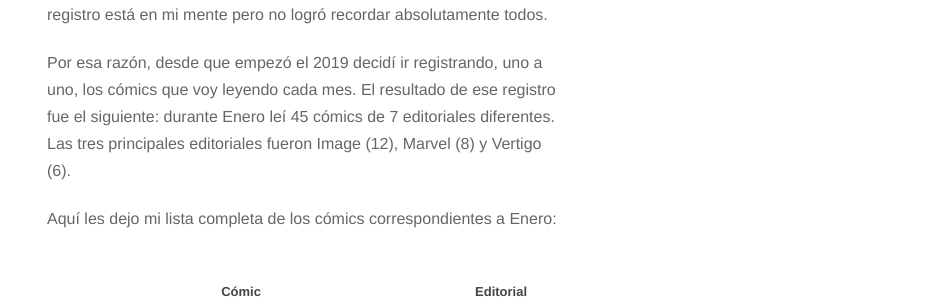
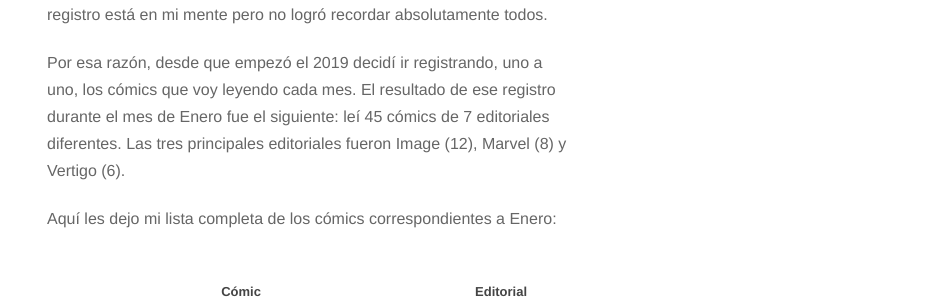
Before and after one commit to adrrian17/adrrian17.github.io, a Jekyll site: the page built from _posts/2019-02-01-entre-vinetas-enero-2019.markdown, in a window 1280 px wide. Shown: the part 381-681 px from the top of the page, without its empty margins (333-1280 px from the left). Built offline with Jekyll 4.4.1, drawn with Linux system fonts in a browser that asks for light colours; nearby versions of some CDN libraries; comment, search, counter and statistics services are not loaded.

Commit message:
Update 2019-02-01-entre-vinetas-enero-2019.markdown

```diff
--- a/_posts/2019-02-01-entre-vinetas-enero-2019.markdown
+++ b/_posts/2019-02-01-entre-vinetas-enero-2019.markdown
@@ -4,7 +4,7 @@ title: Entre Viñetas - Enero 2019
 
 En el 2018 leí muchísimos cómics, creo que más de los que he leído en los diez años que llevo coleccionándolos. Lo triste de esto es que no tengo un registro claro de cuántos y cuales fueron, en teoría dicho registro está en mi mente pero no logró recordar absolutamente todos.
 
-Por esa razón, desde que empezó el 2019 decidí ir registrando, uno a uno, los cómics que voy leyendo cada mes. El resultado de ese registro fue el siguiente: durante Enero leí 45 cómics de 7 editoriales diferentes. Las tres principales editoriales fueron Image (12), Marvel (8) y Vertigo (6).
+Por esa razón, desde que empezó el 2019 decidí ir registrando, uno a uno, los cómics que voy leyendo cada mes. El resultado de ese registro durante el mes de Enero fue el siguiente: leí 45 cómics de 7 editoriales diferentes. Las tres principales editoriales fueron Image (12), Marvel (8) y Vertigo (6).
 
 Aquí les dejo mi lista completa de los cómics correspondientes a Enero:
 
```
